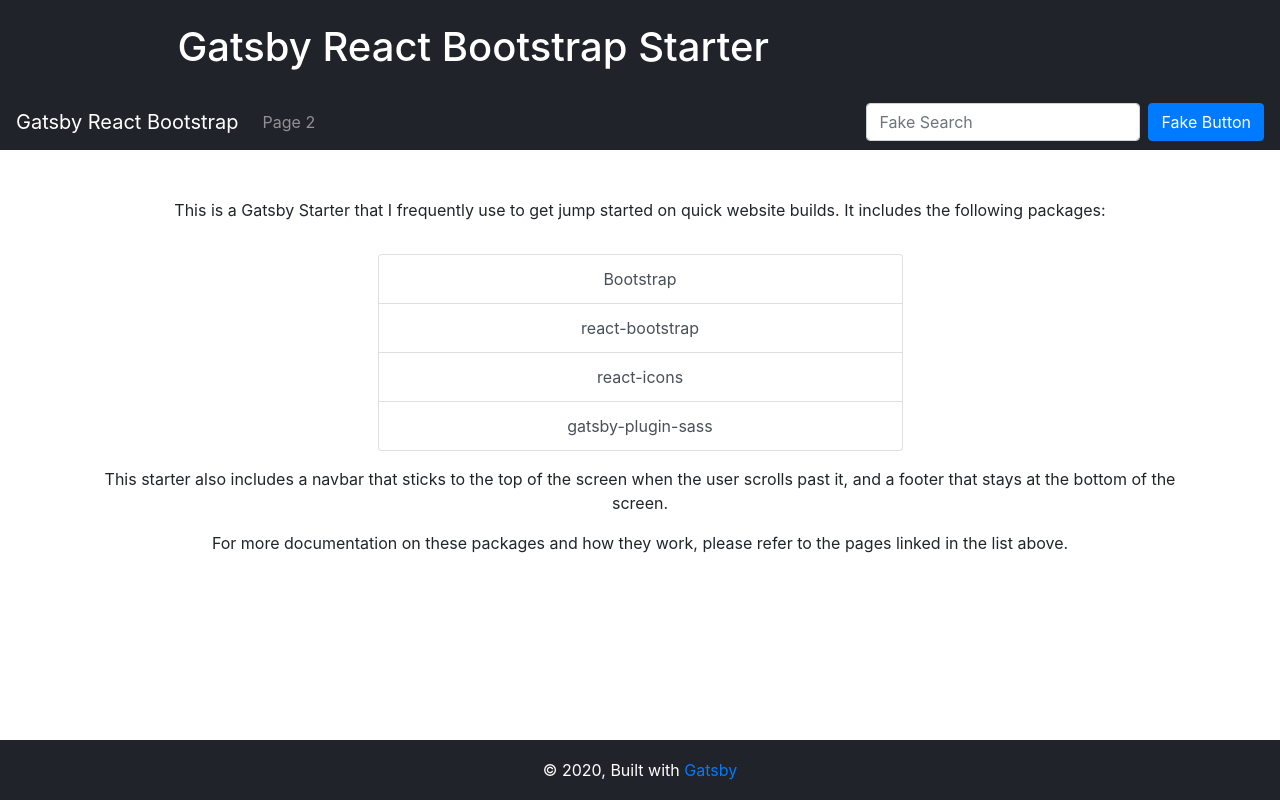
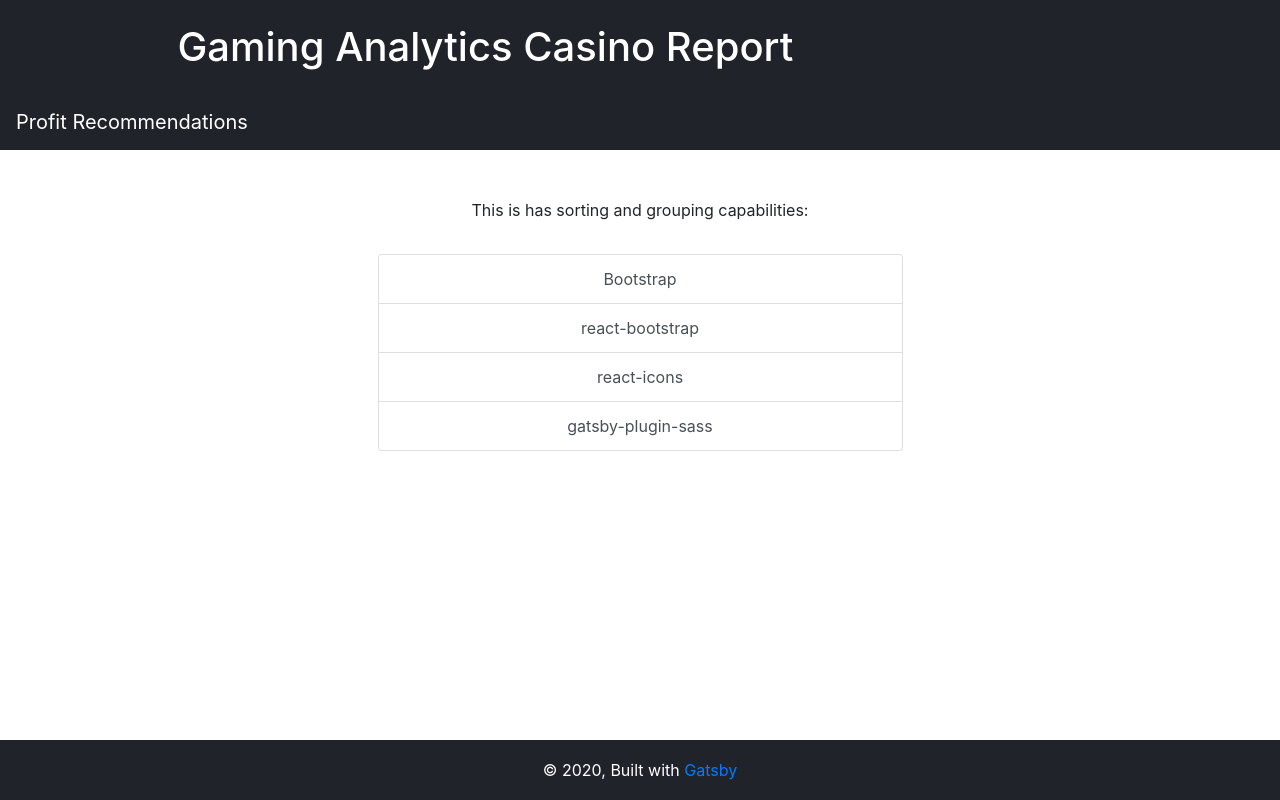
Before and after one commit to darsoohoo/gaming-analytics, a Gatsby site in the folder client/: page / in a window 1280 px wide. Built offline with nearby package versions, Linux system fonts and the light colour scheme; Gatsby itself is replaced by a stand-in of ours.

Commit message:
Updated navbar headers and body headers

```diff
--- a/client/gatsby-config.js
+++ b/client/gatsby-config.js
@@ -1,9 +1,9 @@
 module.exports = {
   pathPrefix: "/gatsby-react-bootstrap-starter",
   siteMetadata: {
-    title: `Gatsby React Bootstrap Starter`,
-    description: `A starter that includes react-bootstrap and react-icons, along with SASS compilation.`,
-    author: `Billy Jacoby`,
+    title: `Gaming Analytics Casino Report`,
+    description: `A report that includes react-bootstrap and react-icons, along with SASS compilation.`,
+    author: `Darren SooHoo`,
   },
   plugins: [
     `gatsby-plugin-react-helmet`,
--- a/client/src/components/navBar.js
+++ b/client/src/components/navBar.js
@@ -10,31 +10,9 @@ const CustomNavbar = ({ pageInfo }) => {
       <Navbar variant="dark" expand="lg" id="site-navbar">
         {/* <Container> */}
         <Link to="/" className="link-no-style">
-          <Navbar.Brand as="span">Gatsby React Bootstrap</Navbar.Brand>
+          <Navbar.Brand as="span">Profit Recommendations</Navbar.Brand>
         </Link>
         <Navbar.Toggle aria-controls="basic-navbar-nav" />
-        <Navbar.Collapse id="basic-navbar-nav">
-          <Nav className="mr-auto" activeKey={pageInfo && pageInfo.pageName}>
-            <Link to="/page-2" className="link-no-style">
-              <Nav.Link as="span" eventKey="page-2">
-                Page 2
-              </Nav.Link>
-            </Link>
-          </Nav>
-          <Nav className="ml-auto">
-            <Form inline onSubmit={e => e.preventDefault()}>
-              <Form.Group>
-                <FormControl
-                  type="text"
-                  placeholder="Fake Search"
-                  className="mr-2"
-                />
-              </Form.Group>
-              <Button>Fake Button</Button>
-            </Form>
-          </Nav>
-        </Navbar.Collapse>
-        {/* </Container> */}
       </Navbar>
     </>
   )
--- a/client/src/pages/index.js
+++ b/client/src/pages/index.js
@@ -11,8 +11,7 @@ const IndexPage = () => (
       <Row>
         <Col>
           <p>
-            This is a Gatsby Starter that I frequently use to get jump started
-            on quick website builds. It includes the following packages:
+            This is has sorting and grouping capabilities:
           </p>
         </Col>
       </Row>
@@ -50,19 +49,6 @@ const IndexPage = () => (
           </ListGroup>
         </Col>
       </Row>
-      <Row>
-        <Col>
-          <p>
-            This starter also includes a navbar that sticks to the top of the
-            screen when the user scrolls past it, and a footer that stays at the
-            bottom of the screen.
-          </p>
-          <p>
-            For more documentation on these packages and how they work, please
-            refer to the pages linked in the list above.
-          </p>
-        </Col>
-      </Row>
     </Container>
   </Layout>
 )
```
Also changed, not shown: client/src/pages/page-2.js (deleted, +0 -16 lines).
